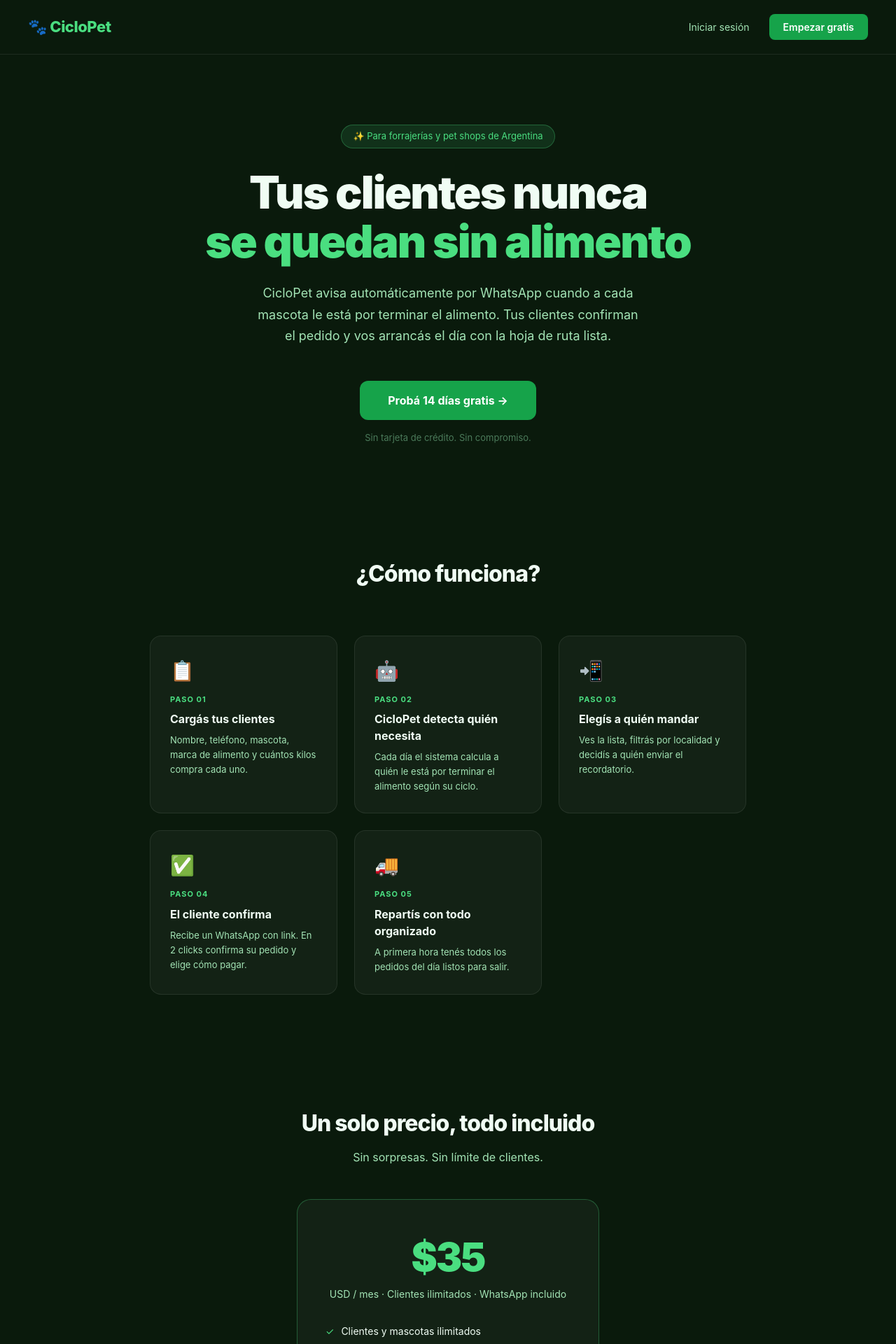
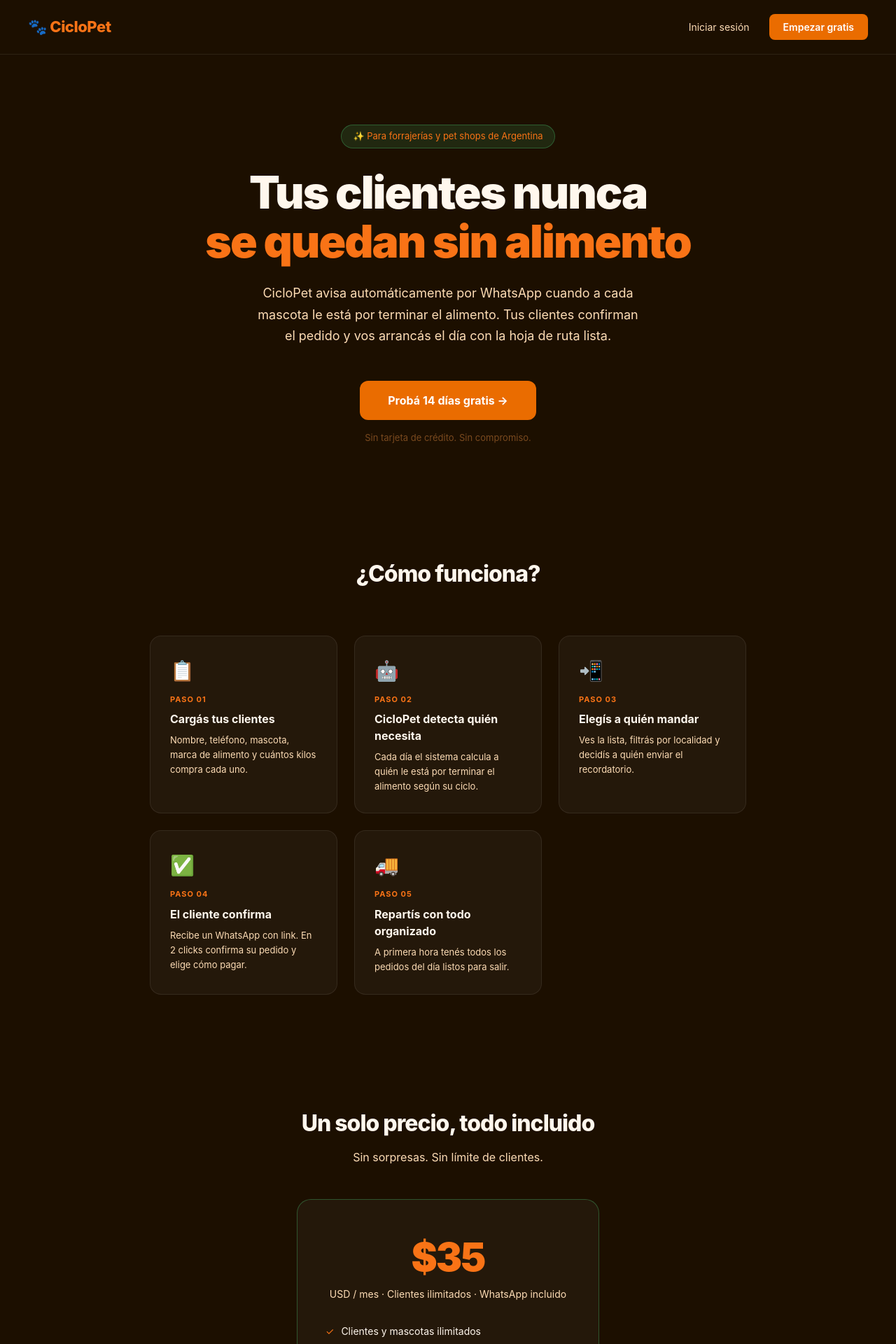
Before and after one commit to samuelanriquez-byte/rutapet, a Next.js app: page / in a window 1280 px wide. Shown: the top 1920 px of the page at 70% size. Built offline with nearby package versions, Linux system fonts and the light colour scheme.

Commit message:
design: cambiar paleta de verde a naranja (#EA6C00 / #F97316)

```diff
--- a/app/(dashboard)/layout.tsx
+++ b/app/(dashboard)/layout.tsx
@@ -6,7 +6,7 @@
       {/* Sidebar */}
       <aside style={{ width: 220, background: '#fff', borderRight: '1px solid #E8E8E4', display: 'flex', flexDirection: 'column', padding: '24px 0' }}>
         <div style={{ padding: '0 20px 24px', borderBottom: '1px solid #E8E8E4', marginBottom: 16 }}>
-          <span style={{ fontSize: 18, fontWeight: 800, color: '#16A34A' }}>🐾 CicloPet</span>
+          <span style={{ fontSize: 18, fontWeight: 800, color: '#EA6C00' }}>🐾 CicloPet</span>
         </div>
         {[
           { href: '/dashboard', icon: '🏠', label: 'Dashboard' },
--- a/app/page.tsx
+++ b/app/page.tsx
@@ -2,16 +2,16 @@
 
 export default function LandingPage() {
   return (
-    <main style={{ background: '#0A1A0C', minHeight: '100vh', color: '#F0FDF4' }}>
+    <main style={{ background: '#1C0F00', minHeight: '100vh', color: '#FFF7ED' }}>
 
       {/* Navbar */}
       <nav style={{ display: 'flex', alignItems: 'center', justifyContent: 'space-between', padding: '20px 40px', borderBottom: '1px solid rgba(255,255,255,0.08)' }}>
-        <span style={{ fontSize: 22, fontWeight: 800, color: '#4ADE80', letterSpacing: -0.5 }}>🐾 CicloPet</span>
+        <span style={{ fontSize: 22, fontWeight: 800, color: '#F97316', letterSpacing: -0.5 }}>🐾 CicloPet</span>
         <div style={{ display: 'flex', gap: 12 }}>
-          <Link href="/login" style={{ color: '#A3E4B5', textDecoration: 'none', fontSize: 14, padding: '8px 16px' }}>
+          <Link href="/login" style={{ color: '#FDDCB5', textDecoration: 'none', fontSize: 14, padding: '8px 16px' }}>
             Iniciar sesión
           </Link>
-          <Link href="/register" style={{ background: '#16A34A', color: '#fff', textDecoration: 'none', fontSize: 14, fontWeight: 600, padding: '8px 20px', borderRadius: 8 }}>
+          <Link href="/register" style={{ background: '#EA6C00', color: '#fff', textDecoration: 'none', fontSize: 14, fontWeight: 600, padding: '8px 20px', borderRadius: 8 }}>
             Empezar gratis
           </Link>
         </div>
@@ -19,20 +19,20 @@
 
       {/* Hero */}
       <section style={{ maxWidth: 800, margin: '0 auto', padding: '100px 24px 80px', textAlign: 'center' }}>
-        <div style={{ display: 'inline-block', background: 'rgba(74,222,128,0.12)', border: '1px solid rgba(74,222,128,0.3)', borderRadius: 99, padding: '6px 16px', fontSize: 13, color: '#4ADE80', marginBottom: 28 }}>
+        <div style={{ display: 'inline-block', background: 'rgba(74,222,128,0.12)', border: '1px solid rgba(74,222,128,0.3)', borderRadius: 99, padding: '6px 16px', fontSize: 13, color: '#F97316', marginBottom: 28 }}>
           ✨ Para forrajerías y pet shops de Argentina
         </div>
         <h1 style={{ fontSize: 'clamp(36px, 6vw, 64px)', fontWeight: 900, lineHeight: 1.1, letterSpacing: -2, marginBottom: 24 }}>
           Tus clientes nunca<br />
-          <span style={{ color: '#4ADE80' }}>se quedan sin alimento</span>
+          <span style={{ color: '#F97316' }}>se quedan sin alimento</span>
         </h1>
-        <p style={{ fontSize: 18, color: '#A3E4B5', lineHeight: 1.7, maxWidth: 560, margin: '0 auto 48px' }}>
+        <p style={{ fontSize: 18, color: '#FDDCB5', lineHeight: 1.7, maxWidth: 560, margin: '0 auto 48px' }}>
           CicloPet avisa automáticamente por WhatsApp cuando a cada mascota le está por terminar el alimento. Tus clientes confirman el pedido y vos arrancás el día con la hoja de ruta lista.
         </p>
-        <Link href="/register" style={{ display: 'inline-block', background: '#16A34A', color: '#fff', textDecoration: 'none', fontSize: 16, fontWeight: 700, padding: '16px 40px', borderRadius: 12 }}>
+        <Link href="/register" style={{ display: 'inline-block', background: '#EA6C00', color: '#fff', textDecoration: 'none', fontSize: 16, fontWeight: 700, padding: '16px 40px', borderRadius: 12 }}>
           Probá 14 días gratis →
         </Link>
-        <p style={{ color: '#4B7A5A', fontSize: 13, marginTop: 16 }}>Sin tarjeta de crédito. Sin compromiso.</p>
+        <p style={{ color: '#7A4A1E', fontSize: 13, marginTop: 16 }}>Sin tarjeta de crédito. Sin compromiso.</p>
       </section>
 
       {/* Cómo funciona */}
@@ -48,9 +48,9 @@
           ].map(step => (
             <div key={step.n} style={{ background: 'rgba(255,255,255,0.04)', border: '1px solid rgba(255,255,255,0.08)', borderRadius: 16, padding: 28 }}>
               <div style={{ fontSize: 28, marginBottom: 12 }}>{step.icon}</div>
-              <div style={{ fontSize: 11, color: '#4ADE80', fontWeight: 700, marginBottom: 8, letterSpacing: 1 }}>PASO {step.n}</div>
+              <div style={{ fontSize: 11, color: '#F97316', fontWeight: 700, marginBottom: 8, letterSpacing: 1 }}>PASO {step.n}</div>
               <h3 style={{ fontSize: 16, fontWeight: 700, marginBottom: 8 }}>{step.title}</h3>
-              <p style={{ fontSize: 13, color: '#A3E4B5', lineHeight: 1.6 }}>{step.desc}</p>
+              <p style={{ fontSize: 13, color: '#FDDCB5', lineHeight: 1.6 }}>{step.desc}</p>
             </div>
           ))}
         </div>
@@ -59,25 +59,25 @@
       {/* Precio */}
       <section style={{ maxWidth: 480, margin: '0 auto', padding: '80px 24px', textAlign: 'center' }}>
         <h2 style={{ fontSize: 32, fontWeight: 800, marginBottom: 12, letterSpacing: -1 }}>Un solo precio, todo incluido</h2>
-        <p style={{ color: '#A3E4B5', marginBottom: 48, fontSize: 16 }}>Sin sorpresas. Sin límite de clientes.</p>
+        <p style={{ color: '#FDDCB5', marginBottom: 48, fontSize: 16 }}>Sin sorpresas. Sin límite de clientes.</p>
         <div style={{ background: 'rgba(255,255,255,0.04)', border: '1px solid rgba(74,222,128,0.3)', borderRadius: 20, padding: 40 }}>
-          <div style={{ fontSize: 56, fontWeight: 900, color: '#4ADE80', letterSpacing: -2 }}>$35</div>
-          <div style={{ color: '#A3E4B5', marginBottom: 32, fontSize: 14 }}>USD / mes · Clientes ilimitados · WhatsApp incluido</div>
+          <div style={{ fontSize: 56, fontWeight: 900, color: '#F97316', letterSpacing: -2 }}>$35</div>
+          <div style={{ color: '#FDDCB5', marginBottom: 32, fontSize: 14 }}>USD / mes · Clientes ilimitados · WhatsApp incluido</div>
           <ul style={{ textAlign: 'left', listStyle: 'none', marginBottom: 36 }}>
             {['Clientes y mascotas ilimitados', 'WhatsApp automático incluido', 'Pedidos organizados por día', 'Filtro por localidad', '14 días de prueba gratis'].map(f => (
               <li key={f} style={{ display: 'flex', alignItems: 'center', gap: 10, marginBottom: 12, fontSize: 14 }}>
-                <span style={{ color: '#4ADE80' }}>✓</span> {f}
+                <span style={{ color: '#F97316' }}>✓</span> {f}
               </li>
             ))}
           </ul>
-          <Link href="/register" style={{ display: 'block', background: '#16A34A', color: '#fff', textDecoration: 'none', fontWeight: 700, padding: '14px 0', borderRadius: 10, fontSize: 15 }}>
+          <Link href="/register" style={{ display: 'block', background: '#EA6C00', color: '#fff', textDecoration: 'none', fontWeight: 700, padding: '14px 0', borderRadius: 10, fontSize: 15 }}>
             Empezar ahora →
           </Link>
         </div>
       </section>
 
       {/* Footer */}
-      <footer style={{ borderTop: '1px solid rgba(255,255,255,0.08)', padding: '32px 40px', textAlign: 'center', color: '#4B7A5A', fontSize: 13 }}>
+      <footer style={{ borderTop: '1px solid rgba(255,255,255,0.08)', padding: '32px 40px', textAlign: 'center', color: '#7A4A1E', fontSize: 13 }}>
         © 2026 CicloPet · Hecho en Argentina 🇦🇷
       </footer>
     </main>
--- a/components/dashboard/PedidosPanel.tsx
+++ b/components/dashboard/PedidosPanel.tsx
@@ -4,7 +4,7 @@
 
 const ESTADO_COLOR: Record<string, { bg: string; color: string; label: string }> = {
   pendiente: { bg: '#FEF9C3', color: '#854D0E', label: 'Pendiente' },
-  confirmado: { bg: '#DCFCE7', color: '#166534', label: 'Confirmado' },
+  confirmado: { bg: '#FEF3C7', color: '#92400E', label: 'Confirmado' },
   entregado: { bg: '#F3F4F6', color: '#374151', label: 'Entregado' },
   cancelado: { bg: '#FEE2E2', color: '#991B1B', label: 'Cancelado' },
 }
@@ -43,7 +43,7 @@
           <h2 style={{ fontSize: 16, fontWeight: 700, color: '#111' }}>
             🚚 Pedidos del día
             {confirmados > 0 && (
-              <span style={{ marginLeft: 8, background: '#DCFCE7', color: '#166534', fontSize: 12, fontWeight: 700, padding: '2px 8px', borderRadius: 99 }}>
+              <span style={{ marginLeft: 8, background: '#FEF3C7', color: '#92400E', fontSize: 12, fontWeight: 700, padding: '2px 8px', borderRadius: 99 }}>
                 {confirmados} confirmados
               </span>
             )}
@@ -89,7 +89,7 @@
                     }).join(' · ')}
                   </div>
                   {p.metodo_pago && (
-                    <div style={{ fontSize: 12, color: '#16A34A', marginTop: 4 }}>💳 {p.metodo_pago}</div>
+                    <div style={{ fontSize: 12, color: '#EA6C00', marginTop: 4 }}>💳 {p.metodo_pago}</div>
                   )}
                   {p.notas && (
                     <div style={{ fontSize: 12, color: '#888', marginTop: 4 }}>📝 {p.notas}</div>
@@ -97,12 +97,12 @@
                 </div>
                 <div style={{ display: 'flex', flexDirection: 'column', gap: 6, flexShrink: 0 }}>
                   <a href={`https://wa.me/${cliente?.telefono?.replace(/\D/g, '')}`} target="_blank" rel="noopener noreferrer"
-                    style={{ fontSize: 12, padding: '5px 10px', borderRadius: 7, background: '#F0FDF4', color: '#16A34A', textDecoration: 'none', border: '1px solid #BBF7D0', fontWeight: 600 }}>
+                    style={{ fontSize: 12, padding: '5px 10px', borderRadius: 7, background: '#FFF7ED', color: '#EA6C00', textDecoration: 'none', border: '1px solid #FED7AA', fontWeight: 600 }}>
                     WhatsApp
                   </a>
                   {p.estado === 'confirmado' && (
                     <button onClick={() => marcarEntregado(p.id)}
-                      style={{ fontSize: 12, padding: '5px 10px', borderRadius: 7, background: '#16A34A', color: '#fff', border: 'none', cursor: 'pointer', fontWeight: 600 }}>
+                      style={{ fontSize: 12, padding: '5px 10px', borderRadius: 7, background: '#EA6C00', color: '#fff', border: 'none', cursor: 'pointer', fontWeight: 600 }}>
                       ✓ Entregado
                     </button>
                   )}
```
Also changed, not shown: app/(auth)/login/page.tsx (+8 -8 lines), app/(auth)/register/page.tsx (+9 -9 lines), app/pedido/[token]/page.tsx (+7 -7 lines), components/dashboard/ClientesPanel.tsx (+8 -8 lines), components/dashboard/RecordatoriosPanel.tsx (+5 -5 lines).
